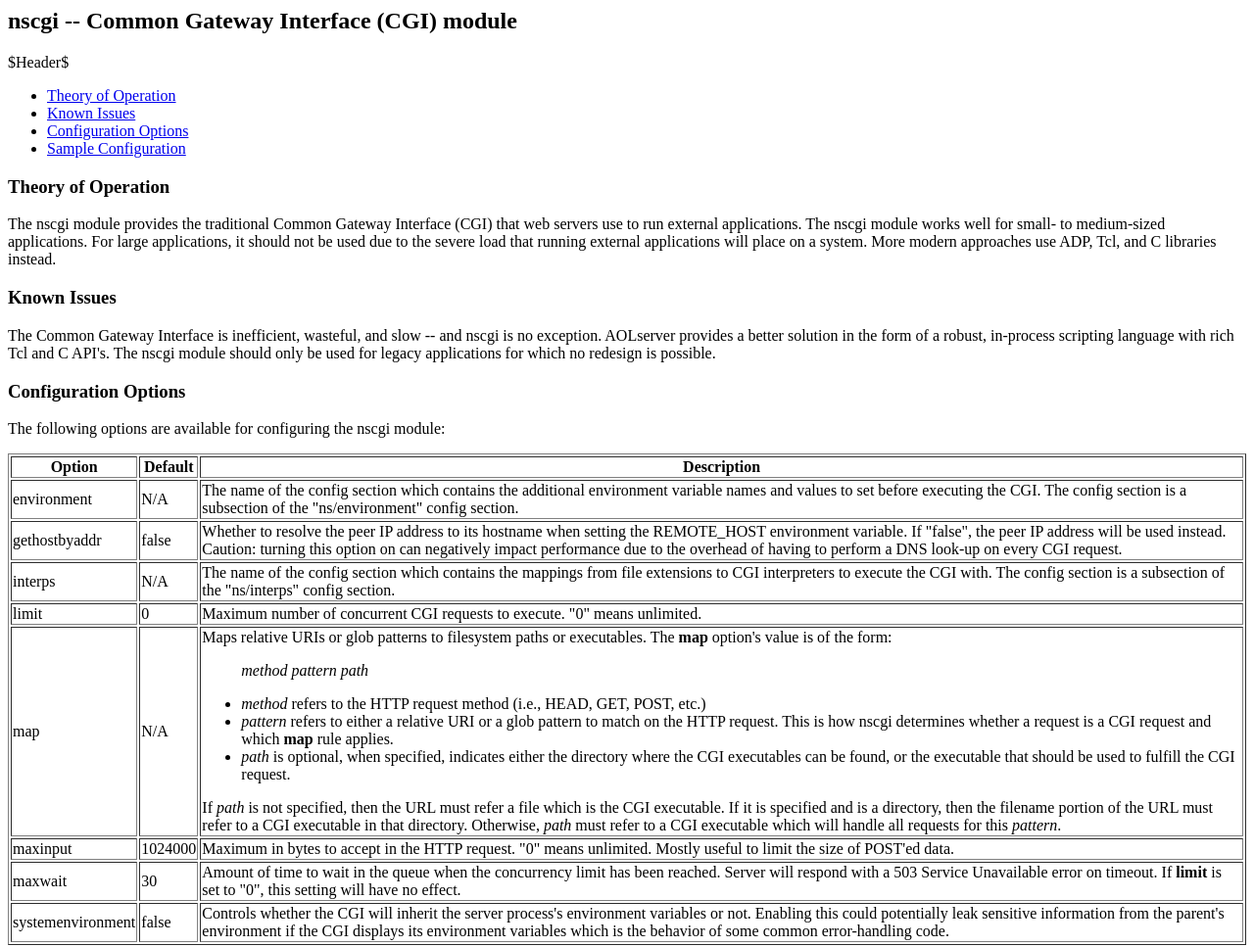
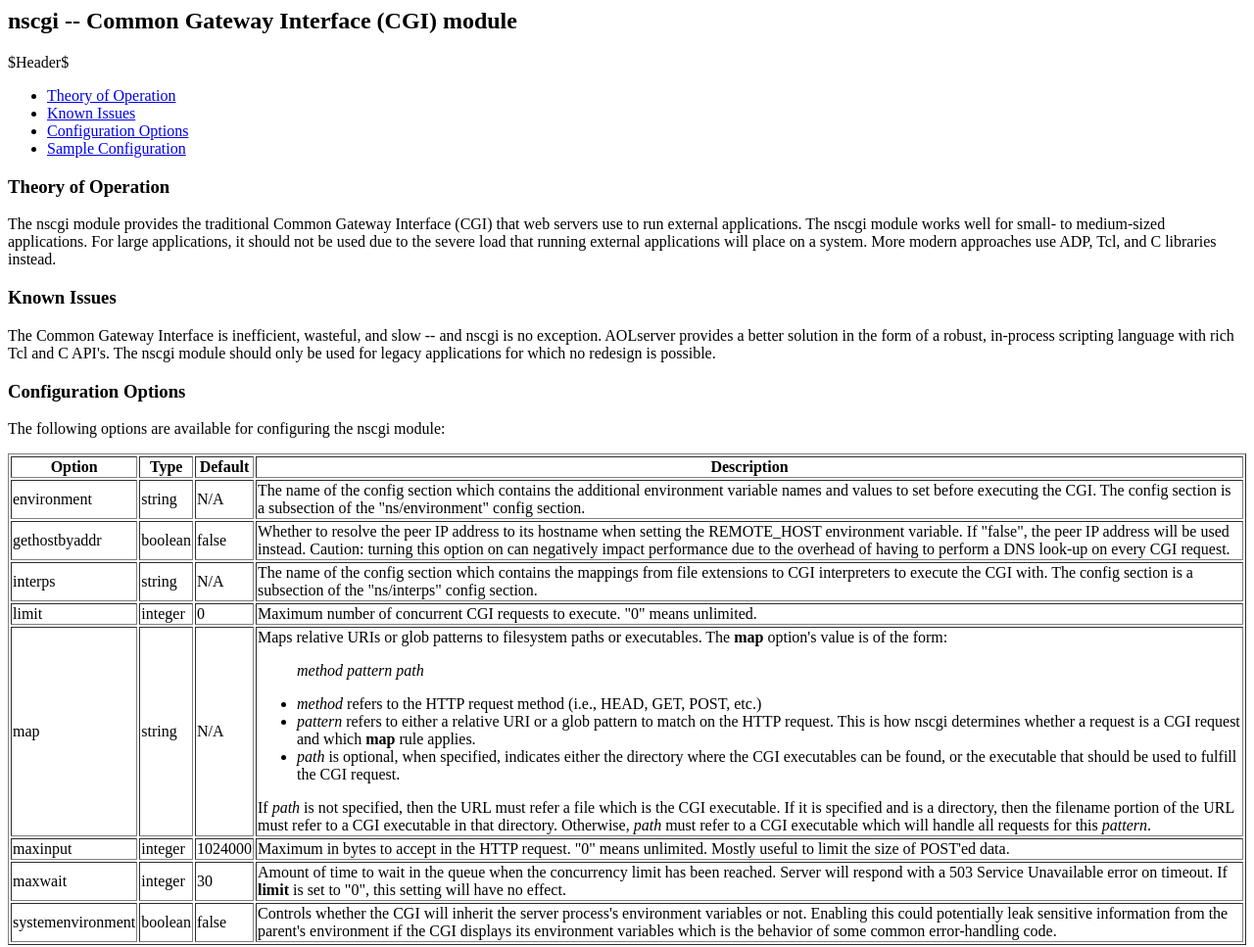
Before and after one commit to cognovis/aolserver, a plain HTML site: page nscgi/nscgi.html in a window 1280 px wide. Shown: the top 967 px of the page at 98% size. Drawn offline with Linux system fonts and the light colour scheme.

Commit message:
Add datatype for config options to doc.  Backported from HEAD.

```diff
--- a/nscgi/nscgi.html
+++ b/nscgi/nscgi.html
@@ -39,11 +39,13 @@ which no redesign is possible.</p>
 <table border="1">
   <tr>
     <th>Option</th>
+    <th>Type</th>
     <th>Default</th>
     <th>Description</th>
   </tr>
   <tr>
     <td>environment</td>
+    <td>string</td>
     <td>N/A</td>
     <td>The name of the config section which contains the additional
       environment variable names and values to set before executing the
@@ -52,6 +54,7 @@ which no redesign is possible.</p>
   </tr>
   <tr>
     <td>gethostbyaddr</td>
+    <td>boolean</td>
     <td>false</td>
     <td>Whether to resolve the peer IP address to its hostname when
       setting the REMOTE_HOST environment variable.  If "false", the
@@ -61,6 +64,7 @@ which no redesign is possible.</p>
   </tr>
   <tr>
     <td>interps</td>
+    <td>string</td>
     <td>N/A</td>
     <td>The name of the config section which contains the mappings from
       file extensions to CGI interpreters to execute the CGI with.  The
@@ -69,12 +73,14 @@ which no redesign is possible.</p>
   </tr>
   <tr>
     <td>limit</td>
+    <td>integer</td>
     <td>0</td>
     <td>Maximum number of concurrent CGI requests to execute.  "0" means
       unlimited.</td>
   </tr>
   <tr>
     <td>map</td>
+    <td>string</td>
     <td>N/A</td>
     <td>
       <p>Maps relative URIs or glob patterns to filesystem paths or
@@ -104,12 +110,14 @@ which no redesign is possible.</p>
   </tr>
   <tr>
     <td>maxinput</td>
+    <td>integer</td>
     <td>1024000</td>
     <td>Maximum in bytes to accept in the HTTP request.  "0" means
       unlimited.  Mostly useful to limit the size of POST'ed data.</td>
   </tr>
   <tr>
     <td>maxwait</td>
+    <td>integer</td>
     <td>30</td>
     <td>Amount of time to wait in the queue when the  concurrency limit
       has been reached.  Server will respond with a 503 Service
@@ -118,6 +126,7 @@ which no redesign is possible.</p>
   </tr>
   <tr>
     <td>systemenvironment</td>
+    <td>boolean</td>
     <td>false</td>
     <td>Controls whether the CGI will inherit the server process's
       environment variables or not.  Enabling this could potentially
```
